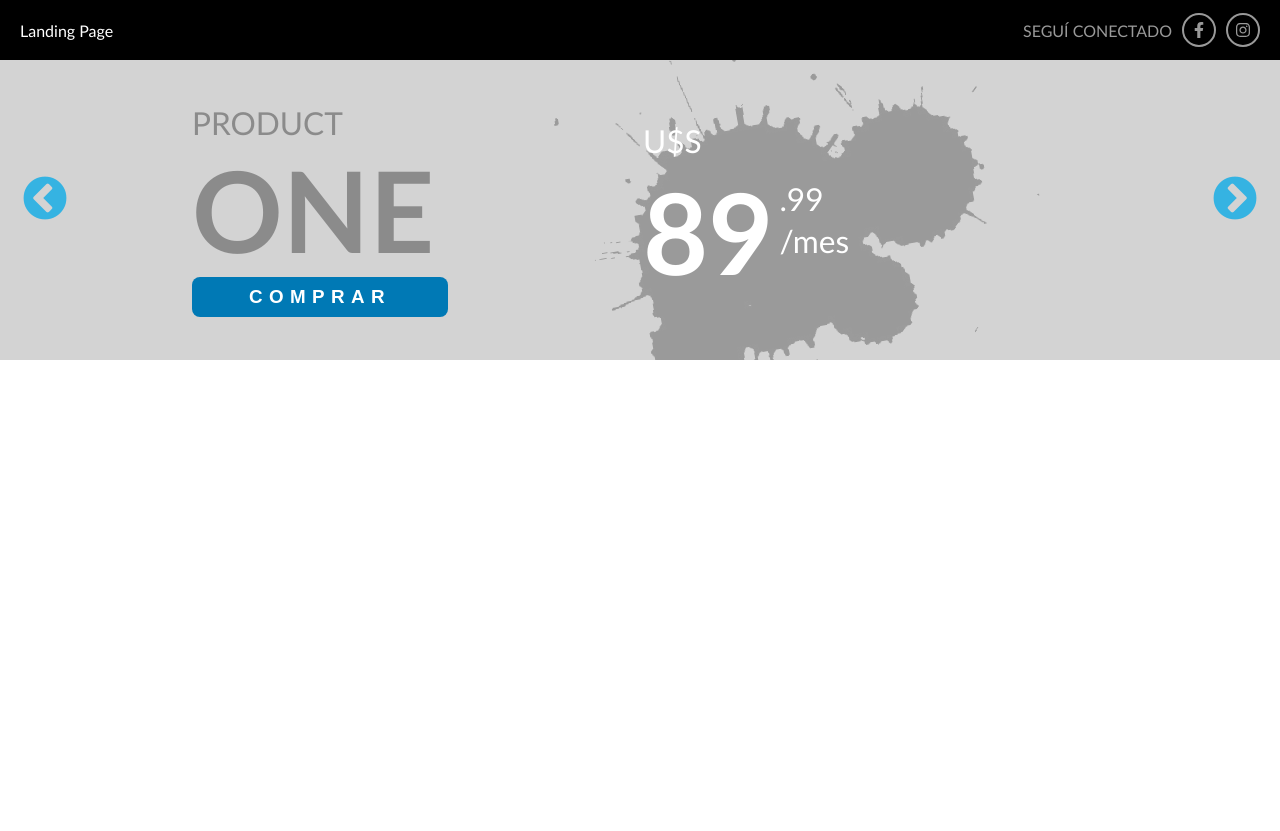
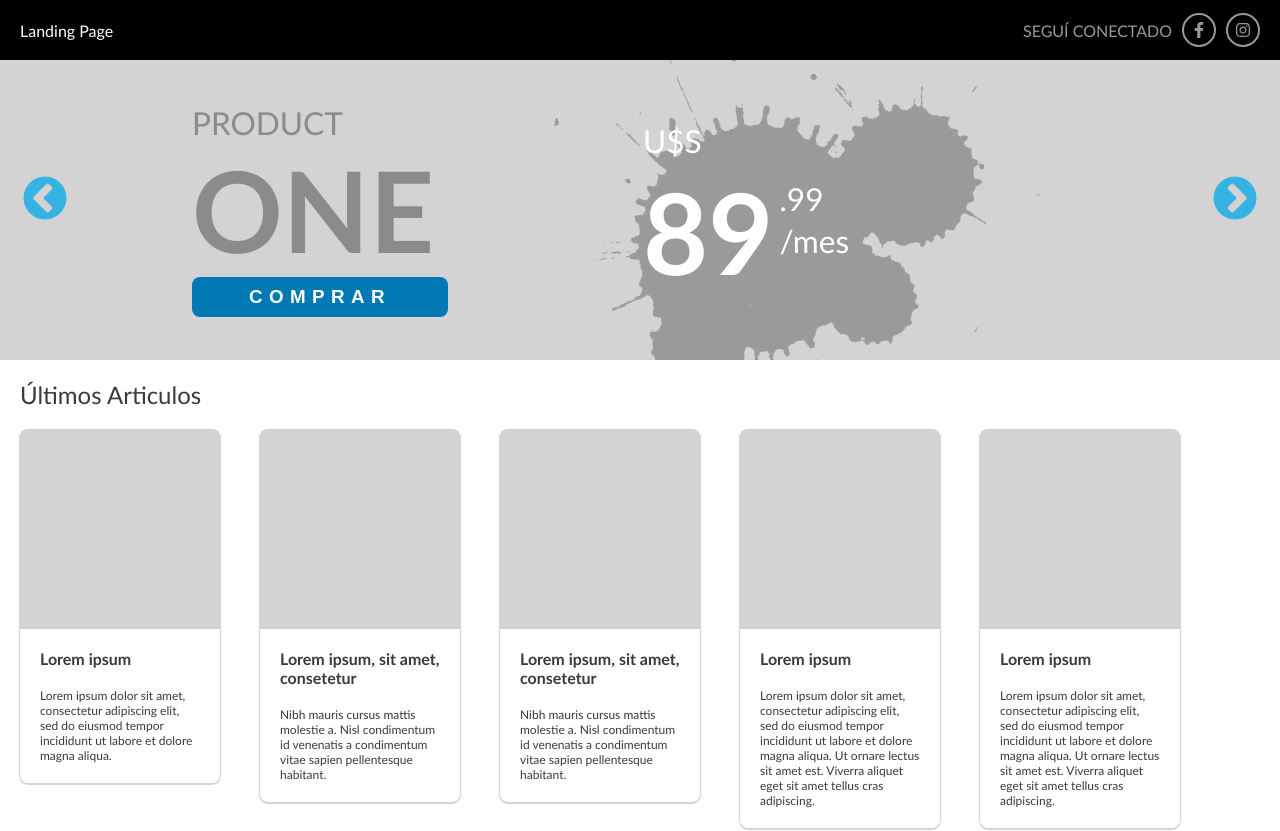
Before and after one commit to DamianRz/WT-React-Evaluation, a React (Create React App) app in the folder wt-evaluation/: page / in a window 1280 px wide. Shown: the top 831 px of the page. Before the commit the page ends 800 px from the top, so only its background shows below. Built offline with nearby package versions, Linux system fonts and the light colour scheme.

Commit message:
apply font theme in components

```diff
--- a/wt-evaluation/src/components/social-box/social-box.scss
+++ b/wt-evaluation/src/components/social-box/social-box.scss
@@ -1,4 +1,6 @@
 @import '../../theme/colors.scss';
+@import '../../theme/fonts.scss';
+
 
 .social-box {
     display: flex;
@@ -7,6 +9,7 @@
     .title {
         color: $text_on_p;
         opacity: 0.6;
+        font-size: $font_size_medium;
     }
 
     .social-icon {
--- a/wt-evaluation/src/components/toolbar/toolbar.scss
+++ b/wt-evaluation/src/components/toolbar/toolbar.scss
@@ -1,4 +1,5 @@
 @import '../../theme/colors.scss';
+@import '../../theme/fonts.scss';
 
 .toolbar {
     position: relative;
@@ -13,6 +14,7 @@
 
         .title {
             color: $text_on_p;
+            font-size: $font_size_medium;
         }
     }
 
--- a/wt-evaluation/src/pages/home/index.jsx
+++ b/wt-evaluation/src/pages/home/index.jsx
@@ -3,6 +3,7 @@ import { Toolbar } from '../../components/toolbar';
 import { SocialBox } from '../../components/social-box';
 import { FaFacebookF, FaInstagram } from 'react-icons/fa'
 import { ProductSlider } from '../../components/product-slider';
+import { ArticlesBox } from '../../components/articles-box';
 import './home.scss';
 import './home-mobile.scss';
 
@@ -21,6 +22,51 @@ export const Home = () => {
         ]
     }
 
+    const articlesList = [
+        {
+            img: '',
+            title: 'Lorem ipsum',
+            info: 'Lorem ipsum dolor sit amet, consectetur adipiscing elit, sed do eiusmod tempor incididunt ut labore et dolore magna aliqua.'
+        },
+        {
+            img: '',
+            title: 'Lorem ipsum, sit amet, consetetur',
+            info: 'Nibh mauris cursus mattis molestie a. Nisl condimentum id venenatis a condimentum vitae sapien pellentesque habitant.'
+        },
+        {
+            img: '',
+            title: 'Lorem ipsum, sit amet, consetetur',
+            info: 'Nibh mauris cursus mattis molestie a. Nisl condimentum id venenatis a condimentum vitae sapien pellentesque habitant.'
+        },
+        {
+            img: '',
+            title: 'Lorem ipsum',
+            info: 'Lorem ipsum dolor sit amet, consectetur adipiscing elit, sed do eiusmod tempor incididunt ut labore et dolore magna aliqua. Ut ornare lectus sit amet est. Viverra aliquet eget sit amet tellus cras adipiscing. '
+        },
+        {
+            img: '',
+            title: 'Lorem ipsum',
+            info: 'Lorem ipsum dolor sit amet, consectetur adipiscing elit, sed do eiusmod tempor incididunt ut labore et dolore magna aliqua. Ut ornare lectus sit amet est. Viverra aliquet eget sit amet tellus cras adipiscing. '
+        },
+        {
+            img: '',
+            title: 'Lorem ipsum, sit amet, consetetur',
+            info: 'Nibh mauris cursus mattis molestie a. Nisl condimentum id venenatis a condimentum vitae sapien pellentesque habitant. Amet commodo nulla facilisi nullam vehicula ipsum. Aliquet sagittis id consectetur purus ut. Aliquam purus sit amet luctus venenatis lectus magna. '
+        },
+        {
+            img: '',
+            title: 'Lorem ipsum, sit amet, consetetur',
+            info: 'Nibh mauris cursus mattis molestie a. Nisl condimentum id venenatis a condimentum vitae sapien pellentesque habitant. Amet commodo nulla facilisi nullam vehicula ipsum. Aliquet sagittis id consectetur purus ut. Aliquam purus sit amet luctus venenatis lectus magna. '
+        },
+        {
+            img: '',
+            title: 'Lorem ipsum',
+            info: 'Lorem ipsum dolor sit amet, consectetur adipiscing elit, sed do eiusmod tempor incididunt ut labore et dolore magna aliqua. Ut ornare lectus sit amet est. Viverra aliquet eget sit amet tellus cras adipiscing. '
+        },
+    ]
+
+
+
     return (
         <div className="home-page">
 
@@ -36,6 +82,13 @@ export const Home = () => {
             />
 
             <ProductSlider />
+
+            <ArticlesBox
+                title="Últimos Articulos"
+                className="articles-box"
+                items={articlesList}
+            />
+
         </div>
     )
 }
--- a/wt-evaluation/src/theme/colors.scss
+++ b/wt-evaluation/src/theme/colors.scss
@@ -9,16 +9,4 @@ $s_dark: rgb(0, 121, 181); //'#0079b5'
 
 $text_on_p: rgb(255, 255, 255); //'#ffffff'
 $text_on_s: rgb(255, 255, 255); //'#ffffff'
-
-
-
-// $primary: rgb(179, 179, 179); //'#b3b3b3'
-// $p_light: rgb(229, 229, 229); //'#e5e5e5'
-// $p_dark: rgb(131, 131, 131); //'#838383'
-
-// $secondary: rgb(0, 168, 231); //'#00a8e7'
-// $s_light: rgb(100, 217, 255); //'#64d9ff'
-// $s_dark: rgb(0, 121, 181); //'#0079b5'
-
-// $text_on_p: rgb(255, 255, 255); //'#ffffff'
-// $text_on_s: rgb(255, 255, 255); //'#ffffff'
+$text_dark: rgb(58, 58, 58);
```
